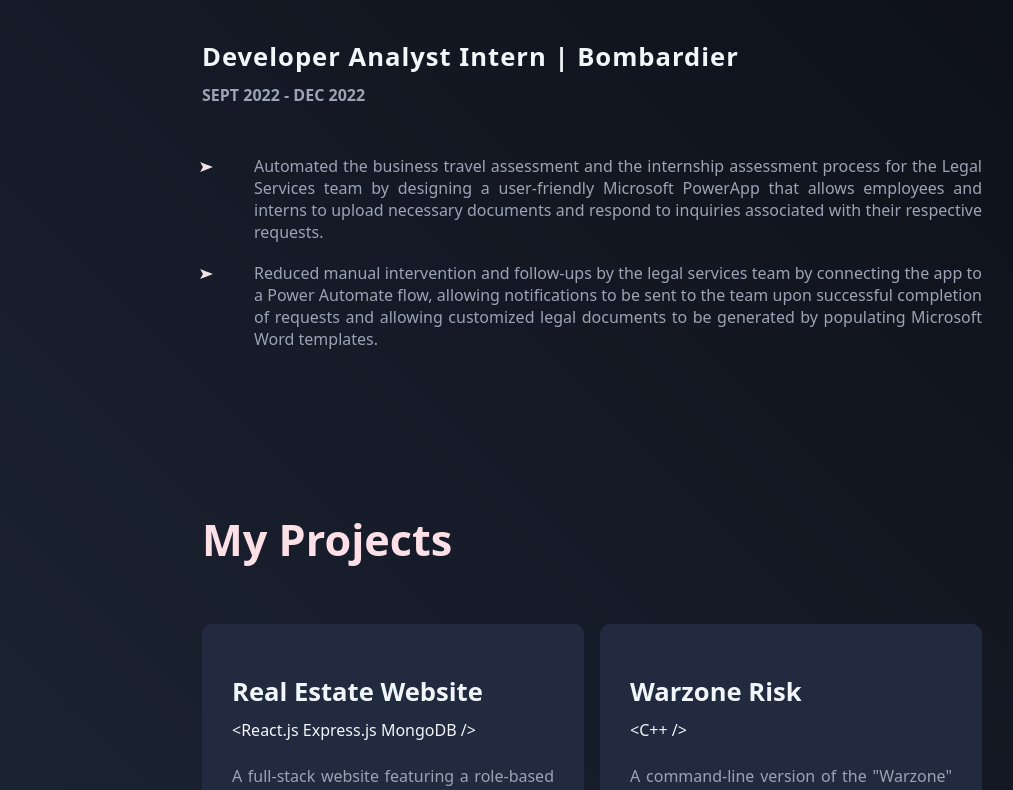
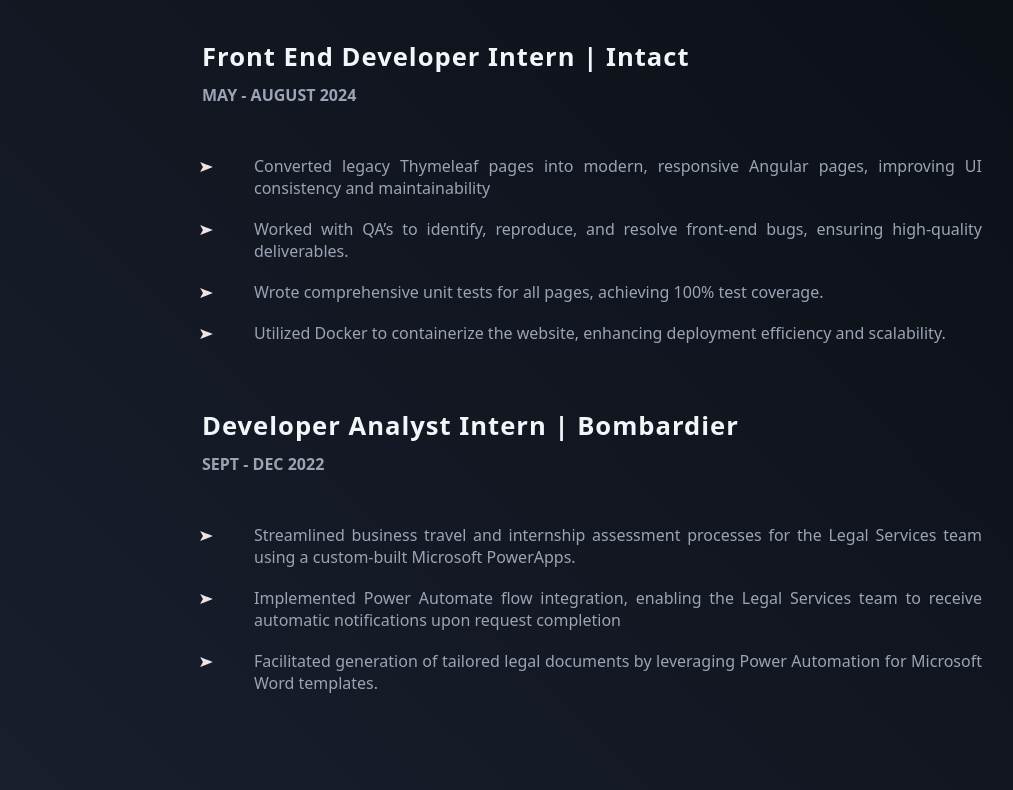
Before and after one commit to manreetlotay/manreetlotay.github.io, a React (Create React App) app: page / in a window 1280 px wide. Shown: the part 1580-2370 px from the top of the page, without its empty margins (48-1061 px from the left). Built offline with nearby package versions, Linux system fonts and the light colour scheme.

Commit message:
updated work experience and projects

```diff
--- a/src/components/Projects.js
+++ b/src/components/Projects.js
@@ -57,7 +57,7 @@ function Projects() {
         <div className="projects-container animate-in" ref={projectsContainerRef}>
             <div className="projectCard" ref={el => projectCardsRef.current[0] = el}>
                 <h2>Real Estate Website</h2>
-                <h4>{'<'}React.js Express.js MongoDB {'/>'}</h4>
+                <h4>{'<'}React.js | Express.js | MongoDB {'/>'}</h4>
                 {/* <img src={img} alt="project image"></img> */}
                 <h3>A full-stack website featuring a role-based login system, incorporating functionalities such as property listing favoriting, and property visit scheduling. It is implemented with secure authentication using cookies and JWT, enabling CRUD operations on MongoDB collections.</h3>
                 <div className="project-card-links">
@@ -102,6 +102,24 @@ function Projects() {
                 </div>
             </div>
 
+            <div className="projectCard" ref={el => projectCardsRef.current[2] = el}>
+                <h2>Condo Management System</h2>
+                <h4>{'<'}React-Native | Firebase  {'/>'}</h4>
+                {/* <img src={img} alt="project image"></img> */}
+                <h3>A mobile app (compatible on both iOS and Android) with its accompanying website that includes features such as user profiles, condo management, financial reporting,
+                    facility reservations, and request management with notification capabilities. Utilized Jest to achieve 80% coverage and GitHub workflows to automate testing and deployment.
+
+                    </h3>
+                <div className="project-card-links">
+                    <a href="https://github.com/manreetlotay/wordGuessingGame" title="View source code on gitHub" rel="noopener noreferrer">
+                        <i className="fa-brands fa-github"></i>
+                    </a>
+                    <a href="/" title="View demo on youTube" target="_blank" rel="noopener">
+                        <i className="fa-brands fa-youtube"></i>
+                    </a>
+                </div>
+            </div>
+
 
 
         </div>
--- a/src/components/Work.js
+++ b/src/components/Work.js
@@ -30,16 +30,31 @@ function Work() {
     return(
         <section id="work" ref={workRef}>
             <h1 className="animate-in">Experience</h1>
-            <h2 className="animate-in">Developer Analyst Intern <span class="company-name">| Bombardier</span></h2>
-            <h4 className="animate-in">SEPT 2022 - DEC 2022</h4>
-            <ul className="work-description animate-in">
-                <li>Automated the business travel assessment and the internship assessment process for the Legal Services
-                    team by designing a user-friendly Microsoft PowerApp that allows employees and interns to upload
-                    necessary documents and respond to inquiries associated with their respective requests.</li>
-                <li>Reduced manual intervention and follow-ups by the legal services team by connecting the app to a Power
-                    Automate flow, allowing notifications to be sent to the team upon successful completion of requests and
-                    allowing customized legal documents to be generated by populating Microsoft Word templates.</li>
-            </ul>
+                <div class="experience 2">
+                    <h2 className="animate-in">Front End Developer Intern <span class="company-name">| Intact</span></h2>
+                    <h4 className="animate-in">MAY - AUGUST 2024</h4>
+                    <ul className="work-description animate-in">
+                        <li>Converted legacy Thymeleaf pages into modern, responsive Angular pages, improving UI consistency and
+                            maintainability</li>
+                        <li>Worked with QA’s to identify, reproduce, and resolve front-end bugs, ensuring high-quality deliverables.</li>
+                        <li>Wrote comprehensive unit tests for all pages, achieving 100% test coverage.</li>
+                        <li>Utilized Docker to containerize the website, enhancing deployment efficiency and scalability.</li>
+                    </ul>
+                </div>
+                <br></br>
+                <br></br>
+                <div class="experience 1">
+                    <h2 className="animate-in">Developer Analyst Intern <span class="company-name">| Bombardier</span></h2>
+                    <h4 className="animate-in">SEPT - DEC 2022</h4>
+                    <ul className="work-description animate-in">
+                        <li>Streamlined business travel and internship assessment processes for the Legal Services team using a
+                            custom-built Microsoft PowerApps.</li>
+                        <li>Implemented Power Automate flow integration, enabling the Legal Services team to receive automatic
+                            notifications upon request completion</li>
+                        <li>Facilitated generation of tailored legal documents by leveraging Power Automation for Microsoft Word
+                            templates.</li>
+                    </ul>
+                </div>
         </section>
     )
 
```
Also changed, not shown: 1 other file (tests, documents, lock files or other folders).
